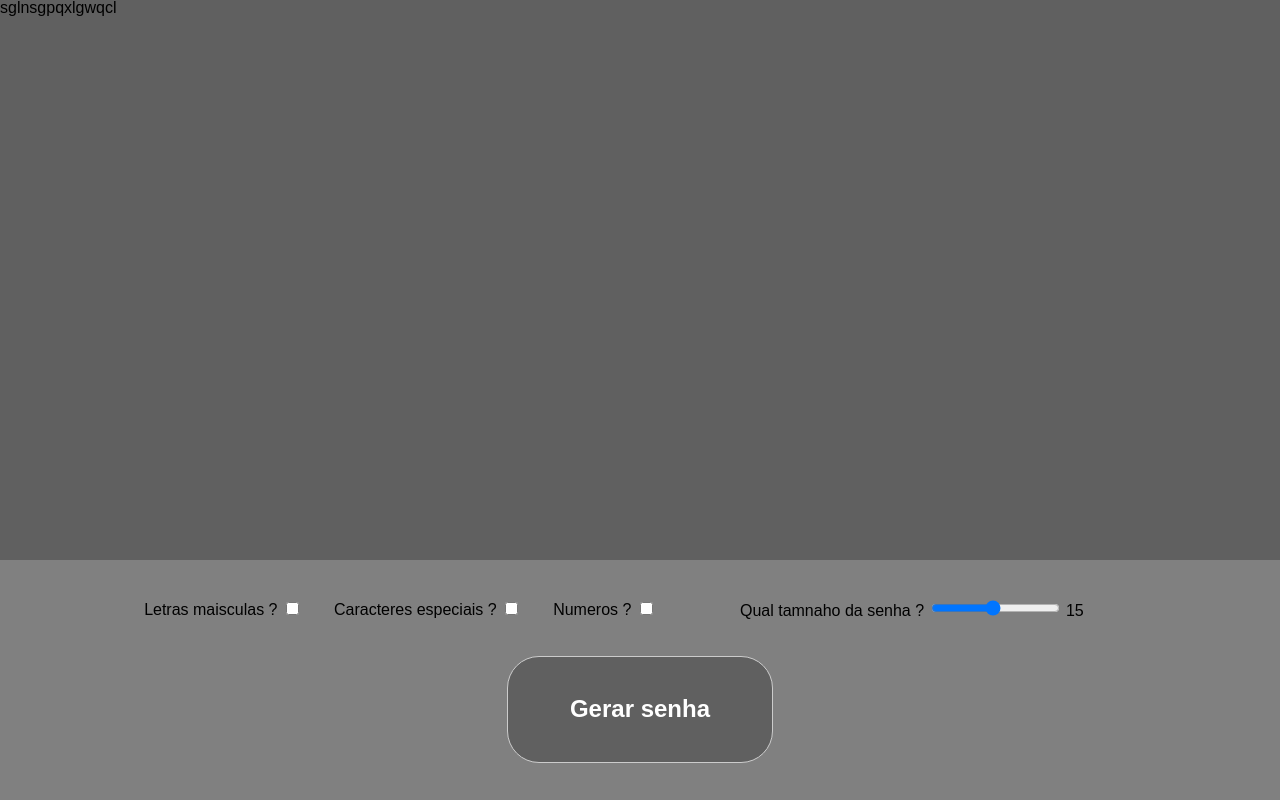
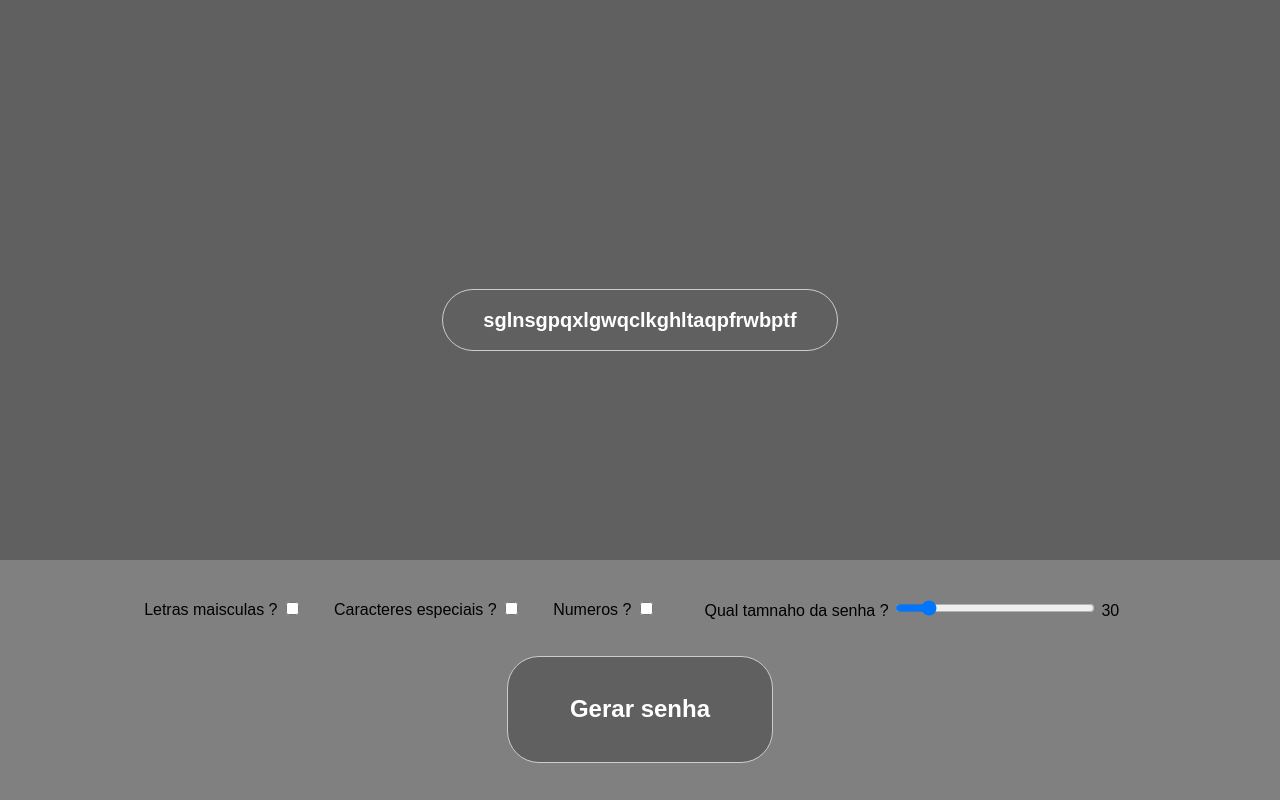
Before and after one commit to guicarbar/random_password-wepage, a plain HTML site: page index.html in a window 1280 px wide. Both pictures are taken after a click on the button "Gerar senha". Drawn offline with Linux system fonts and the light colour scheme.

Commit message:
update css (#4)
- add css to p
- more size for range
- add scroll higth in js

```diff
--- a/index.html
+++ b/index.html
@@ -39,8 +39,8 @@
       <!-- tamanho da senha -->
       <label>
         Qual tamnaho da senha ?
-        <input type="range" id="rangeInput" min="1" max="30" step="1" value="15" oninput="output.value = this.value">
-        <output id="output">15</output>
+        <input type="range" id="rangeInput" min="1" max="100" step="1" value="15" oninput="output.value = this.value">
+        <output id="output">30</output>
       </label>
     </form>
 
--- a/js/addP.js
+++ b/js/addP.js
@@ -11,4 +11,5 @@ function addPassword(newPassword) {
 
   // add p to html
   main.appendChild(p)
+  main.scrollTop = main.scrollHeight;
 }
--- a/style/main.css
+++ b/style/main.css
@@ -18,9 +18,24 @@ body {
 
 /* main - area for passwords */
 main {
-  height: 70vh;
+  height: calc(70vh - 5em);
+  padding-top: 5em;
   margin: auto;
   overflow-y: scroll;
+  display: flex;
+  flex-flow: column nowrap;
+  justify-content: center;
+  align-items: center;
+}
+
+main > p {
+  margin: .4em 0;
+  padding: 1em 2em;
+  color: var(--colorWhite);
+  font-weight: 700;
+  font-size: 20px;
+  border: 1px solid var(--color3);
+  border-radius: 32px;
 }
 
 /* footer - area for controlers */
@@ -34,6 +49,7 @@ footer > form {
   height: 40%;
   width: 100%;
   display: flex;
+  flex-flow: row wrap;
   justify-content: center;
   align-items: center;
   gap: 2em;
@@ -62,3 +78,7 @@ footer > form > label:last-child {
 .btn_gerar:active {
   transform: scale(1);
 }
+
+#rangeInput {
+  width: 200px;
+}
```
